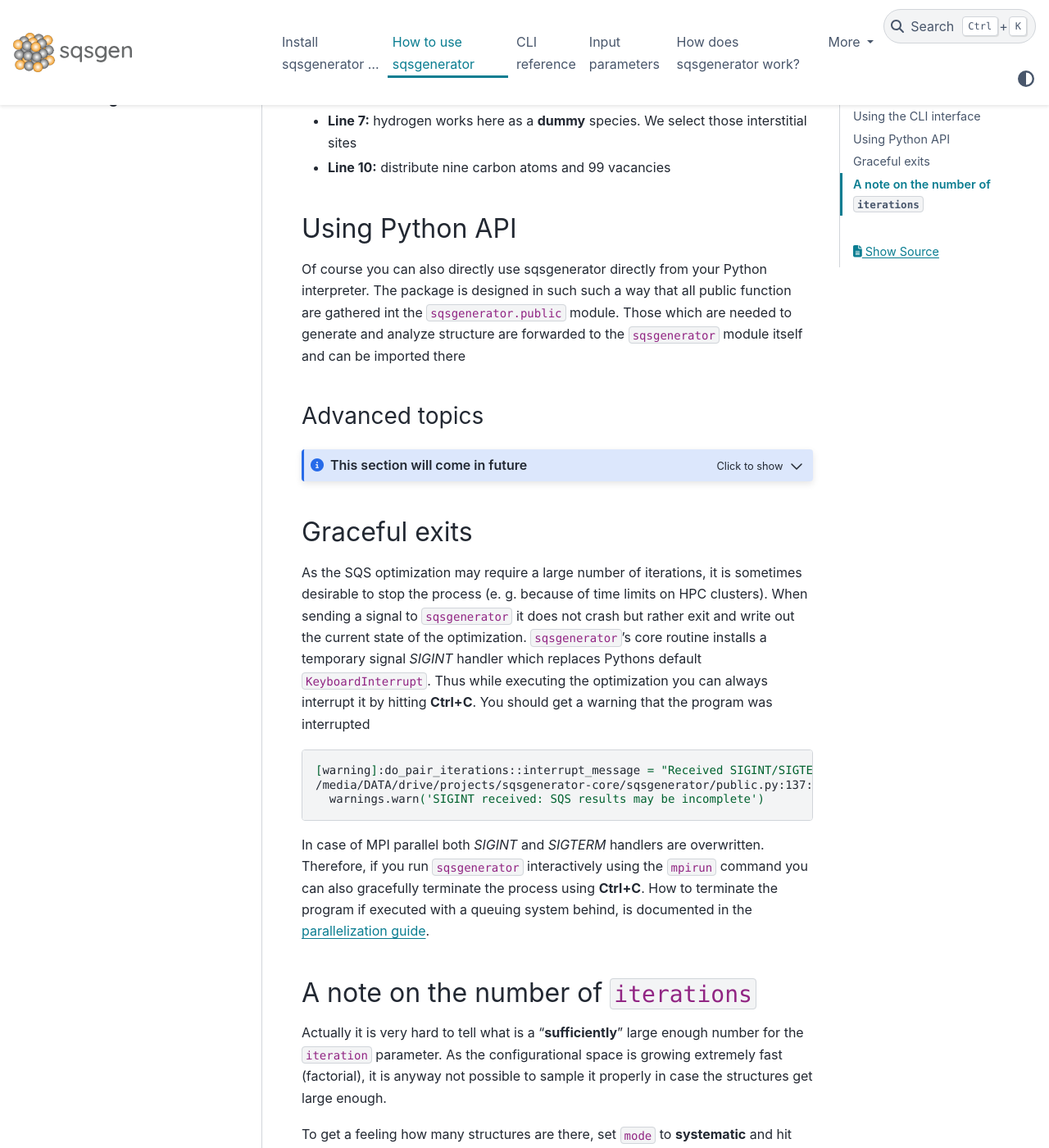
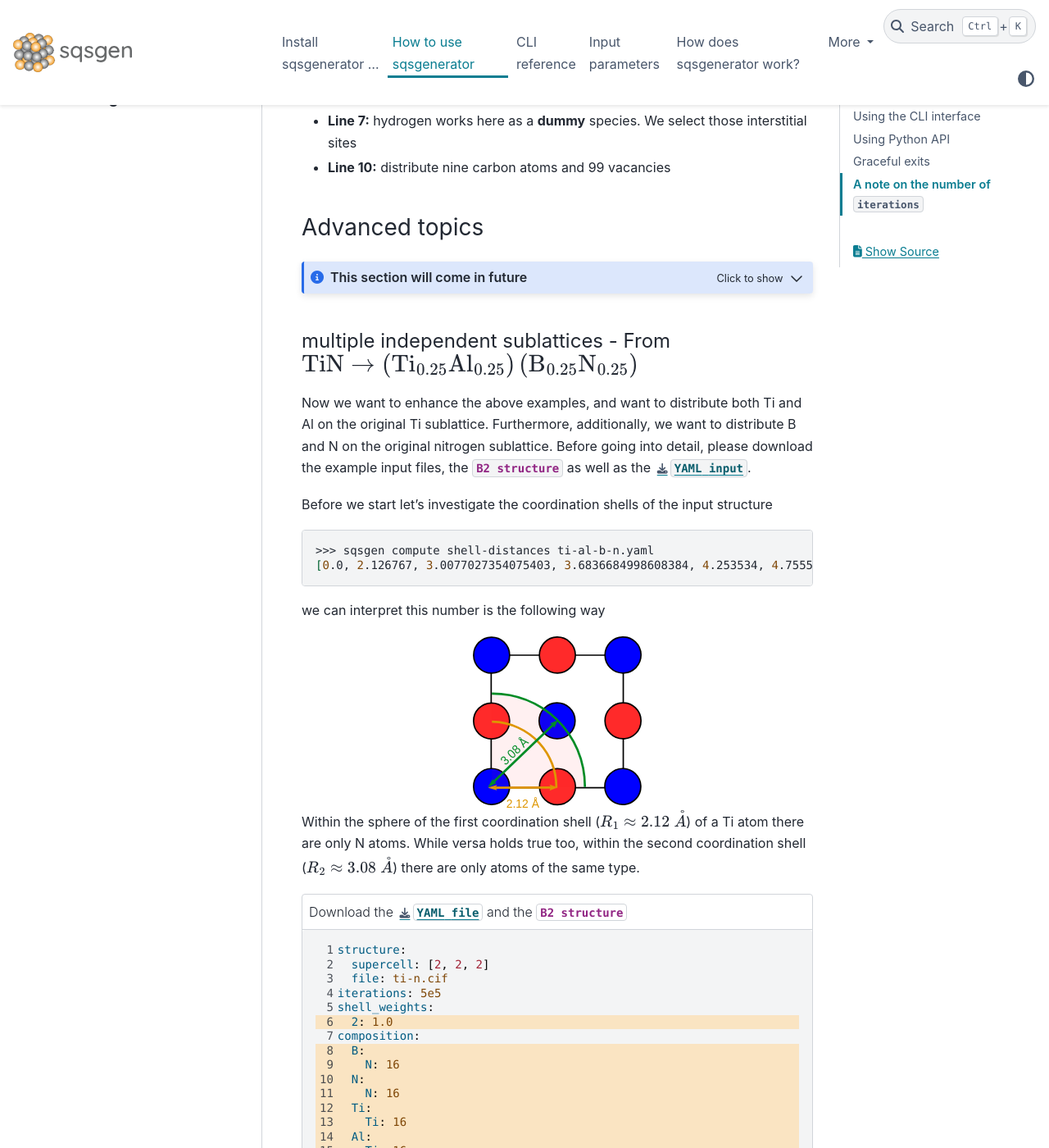
Before and after one commit to dgehringer/sqsgenerator, a Sphinx documentation site: the page built from docs/source/how_to.md, in a window 1280 px wide and 1400 px high, scrolled down 6822 px. Shown: the whole window at 82% size. Built offline with Sphinx 7.4.7 and the PyData theme 0.15.4, drawn with Linux system fonts in a browser that asks for light colours; the version number is read from the project's files by our own code; some of the changed text lies outside the part shown.

Commit message:
:memo: started to work on multiple-sublattice example

````diff
--- a/docs/source/how_to.md
+++ b/docs/source/how_to.md
@@ -345,6 +340,70 @@
  - Custom `target_objective`
  - Maybe MPI enabled version
 ```
+
+#### multiple independent sublattices - From $\text{TiN} \rightarrow \left(\text{Ti}_{0.25} \text{Al}_{0.25} \right) \left( \text{B}_{0.25} \text{N}_{0.25} \right)$
+
+Now we want to enhance the above examples, and want to distribute both Ti and Al on the original Ti sublattice.
+Furthermore, additionally, we want to distribute B and N on the original nitrogen sublattice. Before going into detail,
+please download the example input files, the {download}`B2 structure <examples/ti-n.cif>`
+as well as the {download}`YAML input <examples/ti-al-b-n.yaml>`.
+
+Before we start let's investigate the coordination shells of the input structure
+
+```{code-block} bash
+>>> sqsgen compute shell-distances ti-al-b-n.yaml
+[0.0, 2.126767, 3.0077027354075403, 3.6836684998608384, 4.253534, 4.755595584303295, 5.209493951789751, 6.015405470815081, 6.380301, 7.367336999721677]
+```
+
+we can interpret this number is the following way
+
+```{image} images/ti-n.svg
+:alt: Cooridnation shells in the TiN structure
+:width: 33%
+:align: center
+```
+
+Within the sphere of the first coordination shell ($R_1 \approx 2.12\; \mathring A$) of a Ti atom there are only N atoms.
+While versa holds true too, within the second coordination shell ($R_2 \approx 3.08\; \mathring A$) there are only
+atoms of the same type.
+
+```{code-block} yaml
+---
+lineno-start: 1
+emphasize-lines: 6,8-15
+caption: |
+    Download the {download}`YAML file <examples/ti-al-b-n.yaml>` and the {download}`B2 structure <examples/ti-n.cif>`
+---
+structure:
+  supercell: [2, 2, 2]
+  file: ti-n.cif
+iterations: 5e5
+shell_weights:
+  2: 1.0
+composition:
+  B:
+    N: 16
+  N:
+    N: 16
+  Ti:
+    Ti: 16
+  Al:
+    Ti: 16
+```
+
+The specification of the `composition` tag now differs from the previous examples
+
+  - **Line 6:** Only consider second shell. Therefore we automatically eliminate the Ti-B, Ti-N, Al-Ti and Al-V
+    interactions
+  - **Line 8-12:** Deals with the (original) N sublattice, you can interpret the input int the following way
+    - **Line 8-10:** Distribute **B** atoms on the original **N** sublattice and put **16** of there
+    - **Line 10-12:** Distribute **N** atoms on the original **N** sublattice and put **16** of there
+
+## Using Python API
+Of course you can also directly use sqsgenerator directly from your Python interpreter. The package is designed in such
+such a way that all public function are gathered int the `sqsgenerator.public` module. Those which are needed to
+generate and analyze structure are forwarded to the `sqsgenerator` module itself and can be imported there
+
 
 
 ## Graceful exits
````
Also changed, not shown: other parts of docs/source/how_to.md (+0 -5 lines).
